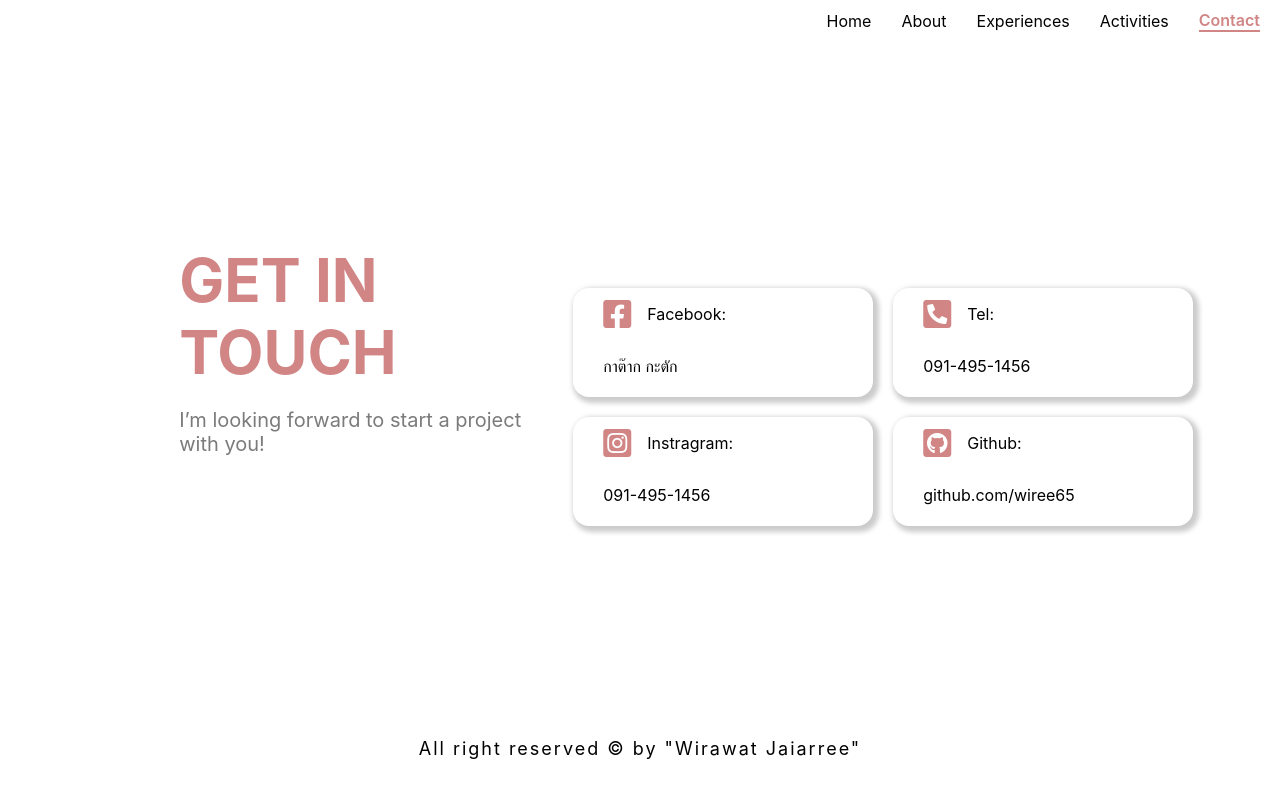
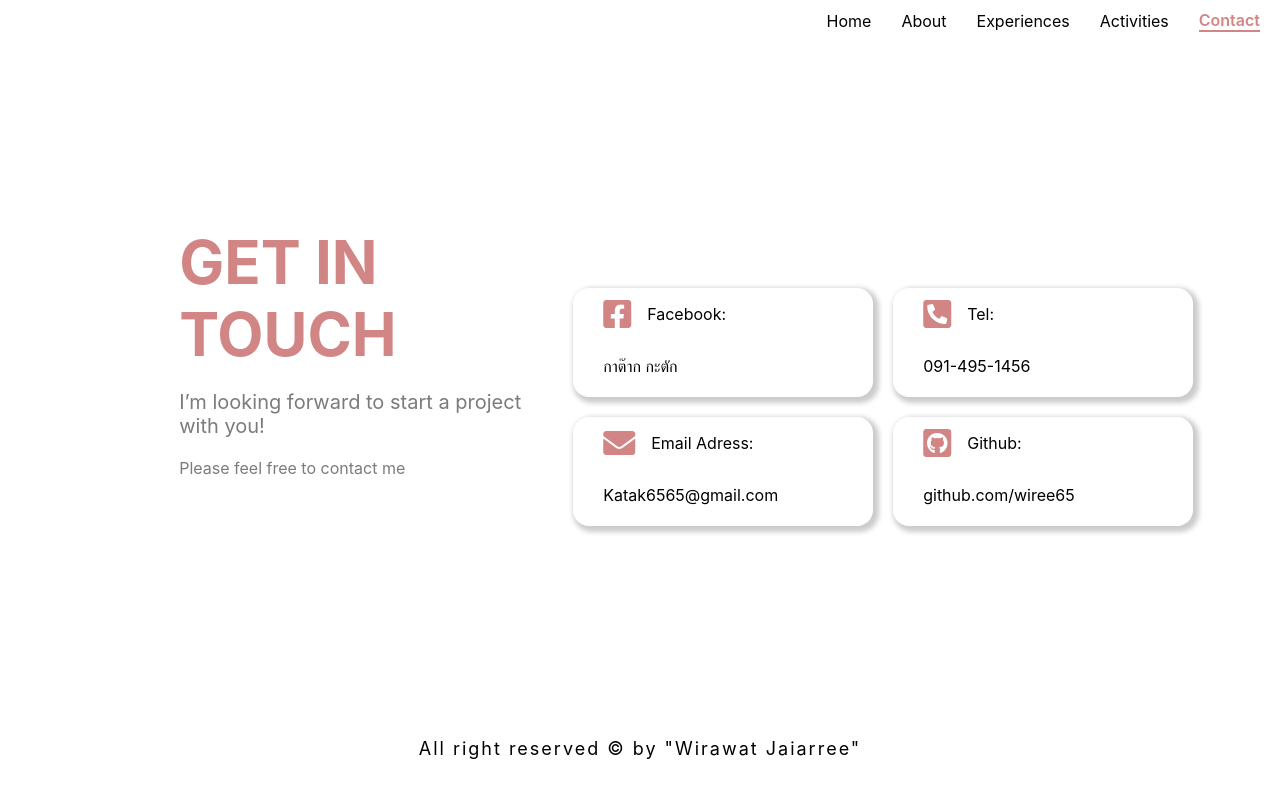
Before and after one commit to wiree65/Wiree-Porfolio, a Next.js app: page /contact in a window 1280 px wide. Built offline with nearby package versions, Linux system fonts and the light colour scheme.

Commit message:
[UPDATE] content

```diff
--- a/pages/contact.js
+++ b/pages/contact.js
@@ -11,6 +11,9 @@ const General = (props) => {
             <h1>GET IN TOUCH</h1>
             <p className="font">
               I’m looking forward to start a project with you!
+            </p>
+            <p style={{color:"#7b7b7b"}}>
+             Please feel free to contact me
             </p>
           </div>
           <div className="row">
@@ -49,7 +52,7 @@ const General = (props) => {
             <div className="card">
               <div style={{ display: "flex", flexDirection: "row",alignItems:'center', }}>
               <i
-                  className="fab fa-instagram-square"
+                  className="fas fa-envelope"
                   style={{
                     display: "flex",
                     color: "#D18585",
@@ -57,10 +60,10 @@ const General = (props) => {
                     marginRight: "1rem",
                   }}
                 ></i>
-                <p> Instragram:</p>
+                <p> Email Adress:</p>
 
               </div>
-              <p>091-495-1456</p>
+              <p>Katak6565@gmail.com</p>
             </div>
             <div className="card">
               <div style={{ display: "flex", flexDirection: "row",alignItems:'center', }}>
```
